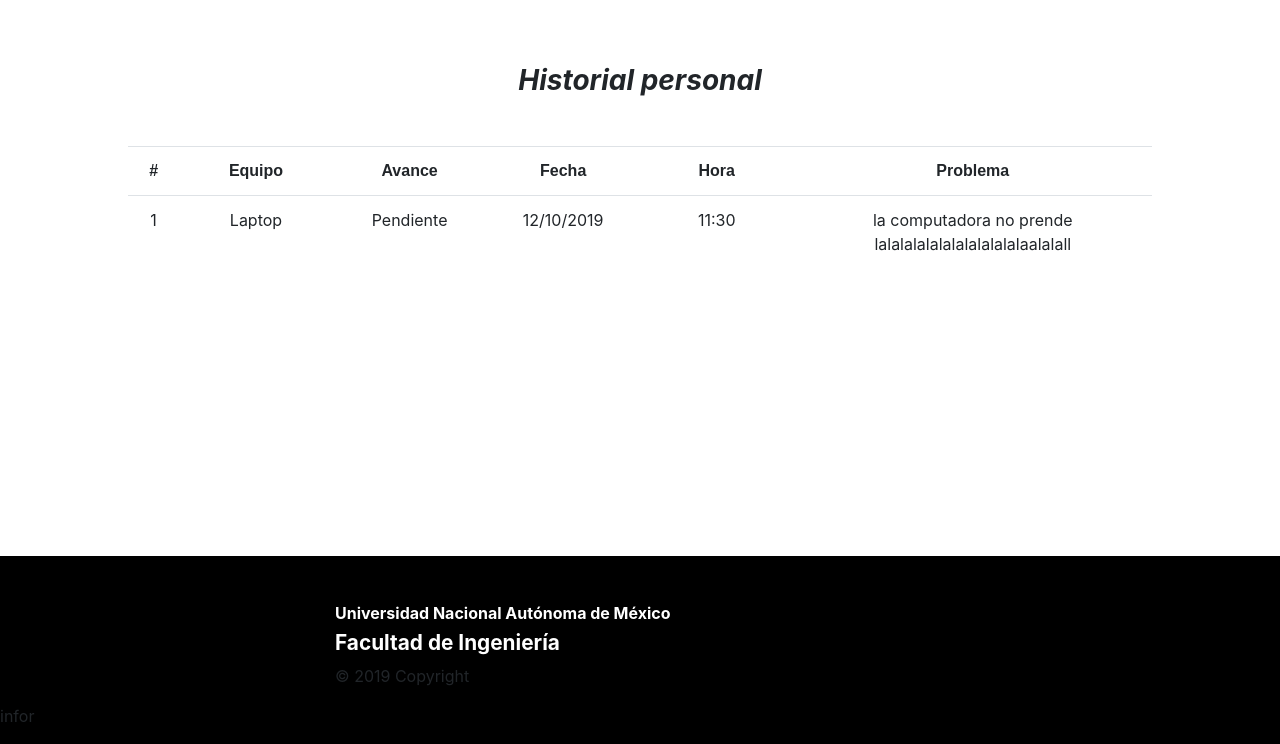
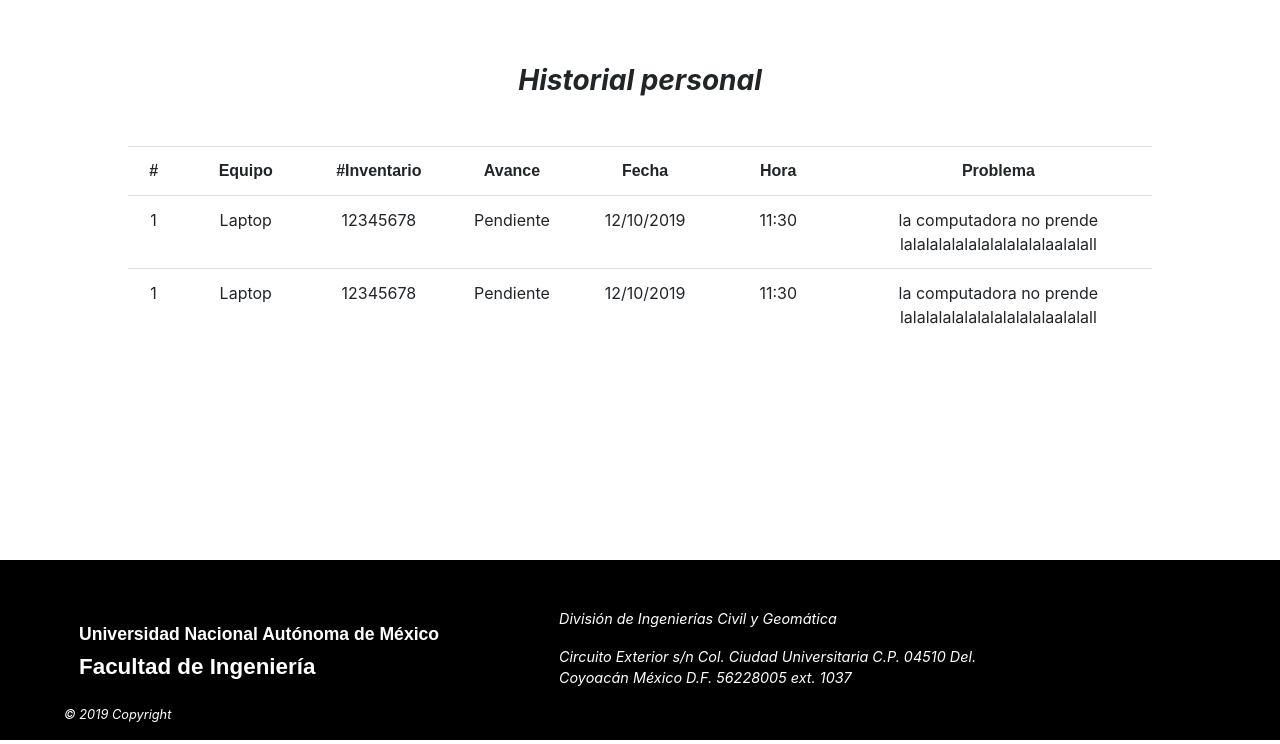
Before and after one commit to alexorozco2410/SistemaSoportes, a CodeIgniter app: page /SistemaSoportes/index.php/mis_soportes_controller/index in a window 1280 px wide. Shown: the part 56-800 px from the top of the page. Run offline with CodeIgniter, Linux system fonts and the light colour scheme; some libraries are stand-ins or nearby versions.

Commit message:
modificacion 008/10/2019

```diff
--- a/application/views/footer.php
+++ b/application/views/footer.php
@@ -1,15 +1,29 @@
 <link rel="stylesheet" href="../assets/css/my_footer.css">
-    <footer class="page-footer footer-page font-small pt-5 my-footer ">
-      <div class="container-fluid text-md-left">
+    <footer class="page-footer font-small pt-5 my-footer ">
+      <div class="container-fluid text-md-left cont-footer">
         <div class="row align-items-center justify-content-around">
-          <div class="col-md-6 mt-md-0 mt-3">
+          <div class="col-md-5 mt-md-0 mt-3">
             <h6 class="tit-footer">Universidad Nacional Autónoma de México</h6>
             <h6 class="tit-footer" id="Facultad">Facultad de Ingeniería</h6>
-            <p> © 2019 Copyright</p>
+          </div>
+          <div class="col-md-5 mt-md-0 mt-3">
+            <p class="inf-footer">División de Ingenierías Civil y Geomática</p>
+            <p class="inf-footer">Circuito Exterior s/n Col. Ciudad Universitaria C.P.
+              04510 Del. Coyoacán México D.F. 56228005 ext. 1037</p>
+          </div>
+          <div class="col-md-2">
+            <!-- Social buttons -->
+          <ul>
+            <li class="list-inline-item">
+              <a class="btn-floating btn-fb mx-1">
+                <i class="fab fa-facebook-f"> </i>
+              </a>
+            </li>
+          </ul>
           </div>
         </div>
         <div class="row">
-          <p>infor</p>
+          <p class="cr-style"> © 2019 Copyright</p>
         </div>
       </div>
     </footer>
--- a/application/views/mis_soportes.php
+++ b/application/views/mis_soportes.php
@@ -1,6 +1,6 @@
 <link rel="stylesheet" href="../assets/css/mis_soportes.css">
 
-<div class="container-fluid cont-style">
+<div class="container-fluid cont-style page-container">
   <div class="row justify-content-center">
     <div class="col-md-12 col-sm-12 col-xs-12">
       <h3 class="titulo-hms mb-5">Historial personal</h3>
@@ -9,6 +9,7 @@
           <tr>
             <th class="atributo-sht atrib-stl">#</th>
             <th class="atributo atrib-stl">Equipo</th>
+            <th class="atributo atrib-stl">#Inventario</th>
             <th class="atributo atrib-stl">Avance</th>
             <th class="atributo atrib-stl">Fecha</th>
             <th class="atributo atrib-stl">Hora</th>
@@ -17,11 +18,23 @@
           <tr>
             <td>1</td>
             <td>Laptop</td>
+            <td>12345678</td>
             <td>Pendiente</td>
             <td>12/10/2019</td>
             <td>11:30</td>
-            <td>la computadora no prende lalalalalalalalalalalalaalalall</td>
+            <td class="descprob">la computadora no prende lalalalalalalalalalalalaalalall</td>
           </tr>
+          <tr>
+            <td>1</td>
+            <td>Laptop</td>
+            <td>12345678</td>
+            <td>Pendiente</td>
+            <td>12/10/2019</td>
+            <td>11:30</td>
+            <td class="descprob">la computadora no prende lalalalalalalalalalalalaalalall</td>
+          </tr>
+
+
         </table>
       </div>
     </div>
--- a/application/views/solicitud.php
+++ b/application/views/solicitud.php
@@ -94,7 +94,7 @@
             </div>
           </div>
           <div class="row my-btn-success mb-4">
-            <button type="submit" class="btn btn-primary bg-success mb-4">Solicitar</button>
+            <button type="submit" class="btn btn-primary bg-success">Solicitar</button>
           </div>
         </form>
       </div>
--- a/assets/css/mis_soportes.css
+++ b/assets/css/mis_soportes.css
@@ -14,7 +14,7 @@
 }
 
 .atributo{
-  width: 15%;
+  width: 13%;
 }
 
 .atrib-stl{
@@ -29,3 +29,12 @@
 table tr td{
   text-align: center;
 }
+
+.descprob{
+  padding: 0;
+}
+
+.page-container{
+  position: relative;
+  min-height: 70vh;
+}
--- a/assets/css/my_footer.css
+++ b/assets/css/my_footer.css
@@ -1,21 +1,36 @@
 .my-footer{
   background-color: black;
-  position: absolute;
-  bottom: 0;
-  width: 100%;
-
 }
 
 .tit-footer{
   color: white;
   font-weight: bold;
+  font-family: fantasy;
+  font-size: 110%;
 }
 
 #Facultad{
-  font-size: 1.3rem;
+  font-size: 1.4rem;
 }
 
 html {
   min-height: 100%;
   position: relative;
 }
+
+.inf-footer{
+  color: white;
+  text-align: left;
+  font-style: italic;
+  font-size: 90%;
+}
+
+.cont-footer{
+  max-width: 90%;
+}
+
+.cr-style{
+  color: white;
+  font-size: 80%;
+  font-style: oblique;
+}
--- a/assets/css/solicitud.css
+++ b/assets/css/solicitud.css
@@ -40,5 +40,5 @@
 
 .my-btn-success{
   float: right;
-  padding: 0% 2% 2% 2%;
+  padding: 1% 3% 1% 2%;
 }
```
